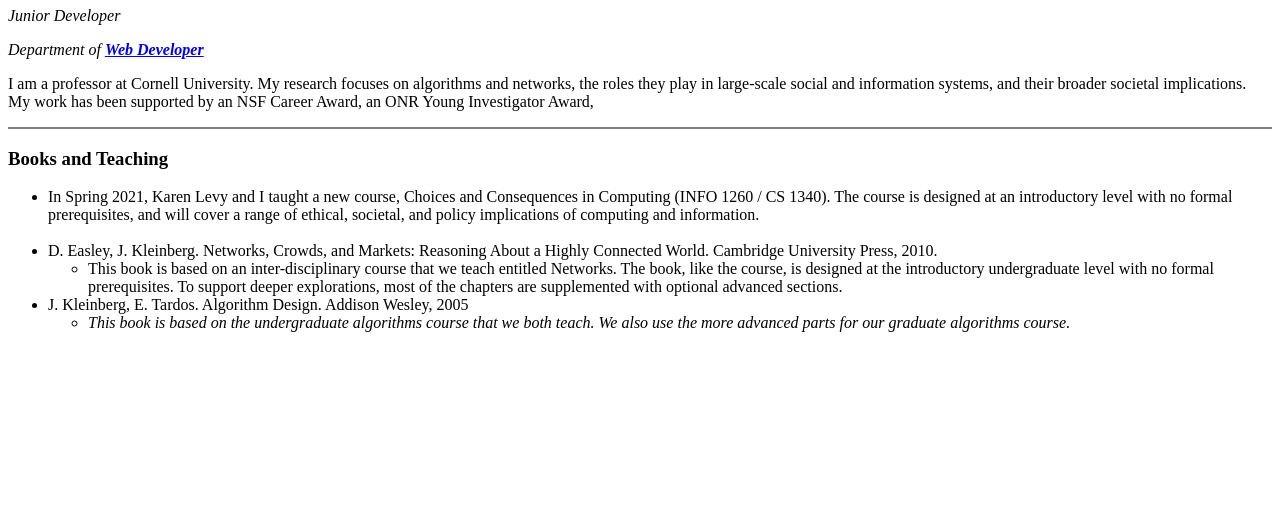
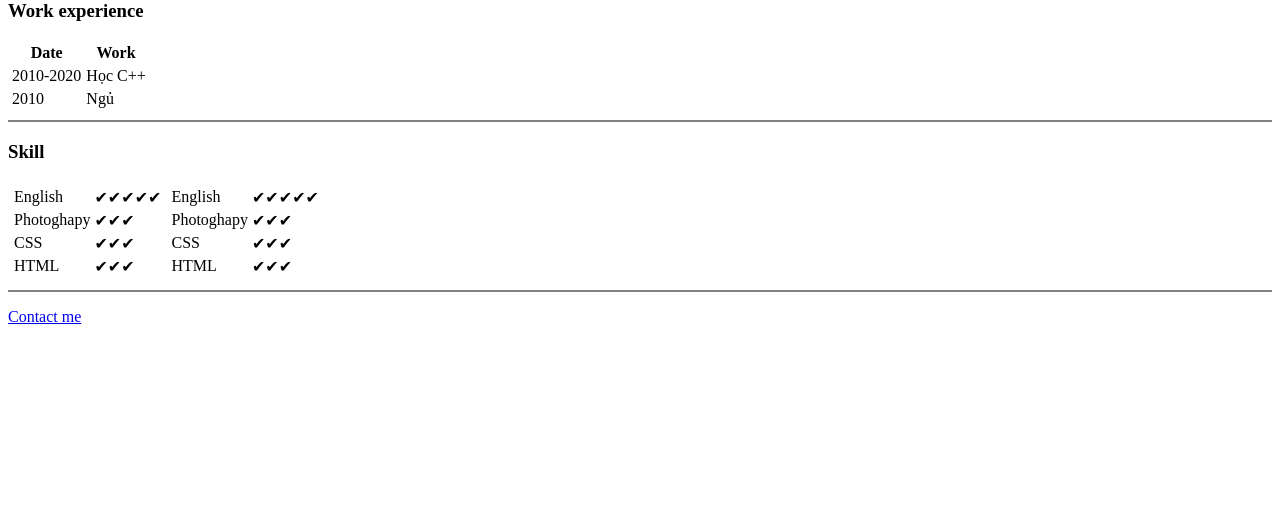
Before and after one commit to NguyenCongAnh1/CV, a plain HTML site: page index.html in a window 1280 px wide. Shown: the part 281-800 px from the top of the page. Drawn offline with Linux system fonts and the light colour scheme.

Commit message:
Update index.html

```diff
--- a/index.html
+++ b/index.html
@@ -6,44 +6,96 @@
     <title>Anh's Personal Site </title>
 </head>
 <body>
-    <img width="200px" height="200px" src="https://scontent.fhan2-4.fna.fbcdn.net/v/t39.30808-6/269285025_656718352363938_8312716022933278685_n.jpg?_
-    nc_cat=105&ccb=1-5&_nc_sid=09cbfe&_nc_ohc=YJlyV9wWIosAX_kWtWp&tn=_g711zXlb2XYCzQZ&_nc_ht=scontent.fhan2-4.fna&oh=00_AT-ZfPgzdCmVcMFYLf9clYI5sfFbmL7i6hp8l-Y8kuvysg&oe=622C2ABD" alt="Hinh anh">
-    <h1> Nguyen Cong Anh</h1>
-    <p><em>Junior Developer</em></p>
+    <table cellspacing="12">
+        <tr>
+            <td>
+                <img width="200px" height="200px" src="https://scontent.fhan14-1.fna.fbcdn.net/v/t39.30808-6/269285025_656718352363938_8312716022933278685_n.jpg?_nc_cat=105&ccb=1-5&_nc_sid=09cbfe&_nc_ohc=FH5Nl1BuY3QAX9tUkjt&tn=_g711zXlb2XYCzQZ&_nc_ht=scontent.fhan14-1.fna&oh=00_AT86r6d0WKJ1TVFqUFeI6mk4xXWQOSXBprXNb7wJmcC_3A&oe=622E24FD" alt="Hinh anh">
+
+            </td>
+            <td>
+                <h1> Nguyen Cong Anh</h1>
+                <em>Junior Developer</em>
+            </td>
+        </tr>
+    </table>
+
+
+
     <em> Department of <strong><a href="https://www.facebook.com/profile.php?id=100040773384284">Web Developer</a> </strong> </em>
-    <p>I am a professor at Cornell University. My research focuses on algorithms and networks, the roles they play in large-scale social and information systems, and their broader societal implications. My work has been supported by an NSF Career Award, an ONR Young Investigator Award,</p>
     <hr size="2" noshade>
-    <h3><strong> Books and Teaching</strong></h3>
-    <ul>
-        <li>
-            In Spring 2021, Karen Levy and I taught a new course, Choices and Consequences in Computing (INFO 1260 / CS
-            1340). The course is designed at an introductory level with no formal prerequisites, and will cover a range
-            of ethical, societal, and policy implications of computing and information.
-        </li>
-        <br>
-        <li>
-            D. Easley, J. Kleinberg.<a> </a> Networks, Crowds, and Markets: Reasoning About a Highly Connected World. Cambridge
-            University Press, 2010.
-            <ul>
-                <li>
-                    This book is based on an inter-disciplinary course that we teach entitled Networks. The book, like
-                    the course, is designed at the introductory undergraduate level with no formal prerequisites. To
-                    support deeper explorations, most of the chapters are supplemented with optional advanced sections.
-                </li>
-            </ul>
 
-        </li>
-        <li>
-            J. Kleinberg, E. Tardos. Algorithm Design. Addison Wesley, 2005
-            <ul>
-                <li>
-                    <em> This book is based on the undergraduate algorithms course that we both teach. We also use the
-                        more advanced parts for our graduate algorithms course.</em>
-                </li>
-            </ul>
-        </li>
+    <h3>Work experience</h3>
+    <table cellspacing="3">
+        <thead >
+            <tr>
+                <th> Date </th>
+                <th> Work </th>
+            </tr>
+        </thead>
+        <tr>
+            <td>2010-2020</td>
+            <td>Học C++ </td>
+        </tr>
+        <tr>
+            <td>2010</td>
+            <td>Ngủ </td>
+        </tr>
+    </table>
+    <hr size="2" noshade>
+    <h3>Skill</h3>
+    <table>
+        <tr>
+            <td>
+                <table cellspacing="2">
+                    <tr>
+                        <td> English </td>
+                        <td>✔✔✔✔✔</td>
 
-    </ul>
+                    </tr>
+                    <tr>
+                        <td> Photoghapy </td>
+                        <td>✔✔✔</td>
+                    </tr>
+                    <tr>
+                        <td> CSS</td>
+                        <td>✔✔✔</td>
 
+                    </tr>
+                   <tr>
+                       <td>HTML</td>
+                        <td>✔✔✔</td>
+                   </tr>
+
+                </table>
+            </td>
+            <td>
+                <table cellspacing="2">
+                    <tr>
+                        <td> English </td>
+                        <td>✔✔✔✔✔</td>
+
+                    </tr>
+                    <tr>
+                        <td> Photoghapy </td>
+                        <td>✔✔✔</td>
+                    </tr>
+                    <tr>
+                        <td> CSS</td>
+                        <td>✔✔✔</td>
+
+                    </tr>
+                   <tr>
+                       <td>HTML</td>
+                        <td>✔✔✔</td>
+                   </tr>
+
+                </table>
+            </td>
+       </tr>
+
+    </table>
+    <hr size="2" noshade>
+
+    <p><a href="Contact me.html"> Contact me </a> </p>
 </body>
 </html>
```
